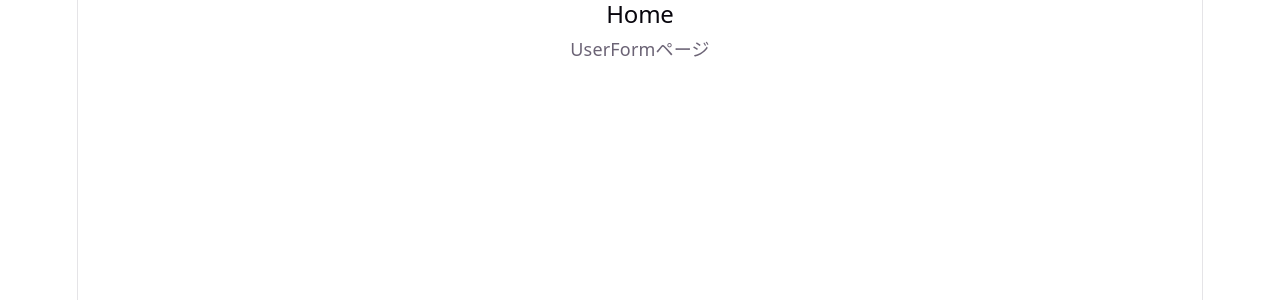
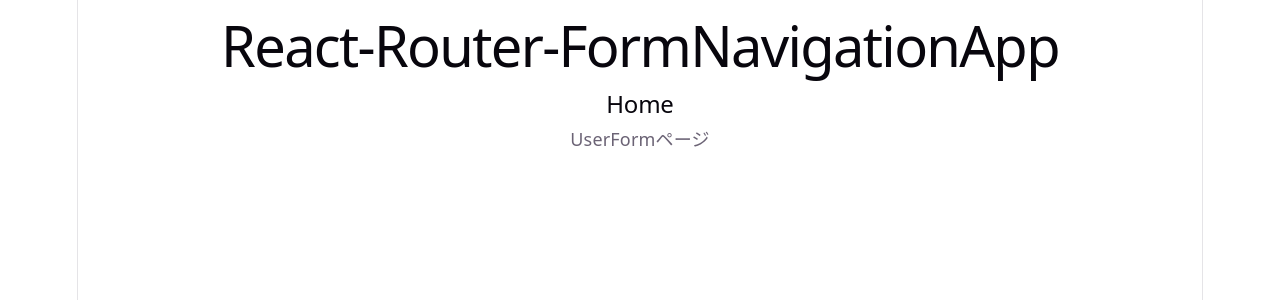
Before and after one commit to TakaDev1/React-Router-FormNavigationApp, a React (Vite) app: page / in a window 1280 px wide. Shown: the top 300 px of the page. Built offline with nearby package versions, Linux system fonts and the light colour scheme.

Commit message:
feat: Integration Project Components

```diff
--- a/src/App.tsx
+++ b/src/App.tsx
@@ -8,6 +8,7 @@
   return (
     <div>
       <BrowserRouter>
+        <h1>React-Router-FormNavigationApp</h1>
         <Routes>
           <Route path="/" element={<Home />} />
           <Route path="/form" element={<UserForm />} />
```
